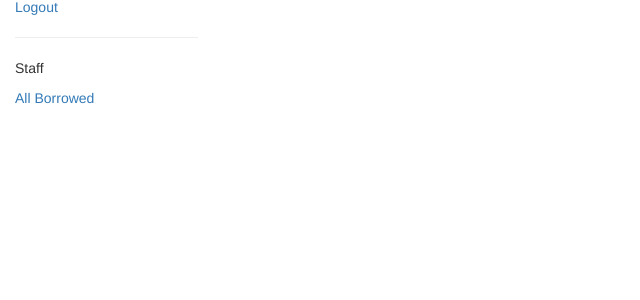
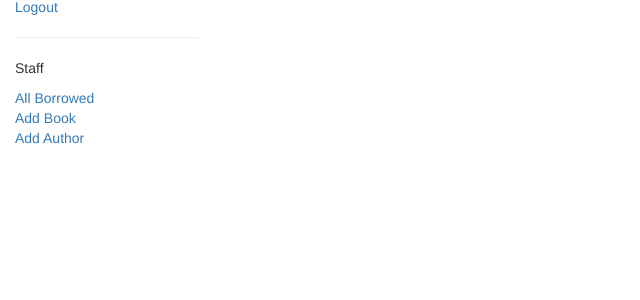
Before and after one commit to blayson/coffee, a Django app: page /catalog/author/create/ in a window 1280 px wide. Shown: the part 143-443 px from the top of the page, without its empty margins (0-640 px from the left). Run offline with Django 3.2, Linux system fonts and the light colour scheme; the visitor is signed in with stand-in values (Sample User, id 1); parts of the project's set-up code (start-up, migrations or seed data) failed here and were passed over; some libraries are stand-ins or nearby versions.

Commit message:
Add links to create books and authors

```diff
--- a/catalog/templates/base_generic.html
+++ b/catalog/templates/base_generic.html
@@ -36,6 +36,8 @@
           <hr/>
           <p>Staff</p>
           <li><a href="{% url 'all-borrowed' %}">All Borrowed</a></li>
+          <li><a href="{% url 'book_create' %}">Add Book</a></li>
+          <li><a href="{% url 'author_create' %}">Add Author</a></li>
           {% endif %}
       </ul>
      {% endblock %}
```
